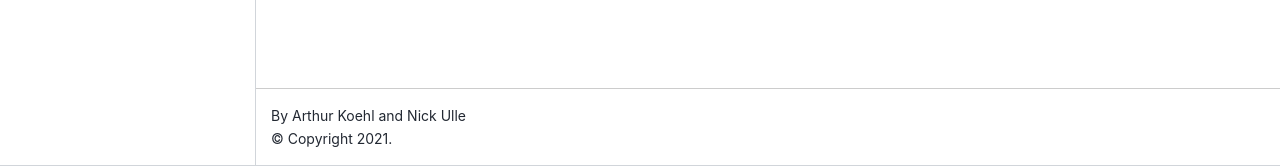
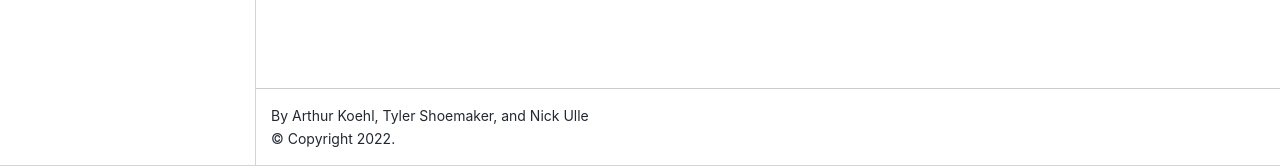
Before and after one commit to ucdavisdatalab/workshop_python_basics, a Jupyter Book: the page built from chapters/acknowledgements.md, in a window 1280 px wide. Shown: the part 734-900 px from the top of the page. Built offline with Jupyter Book 1.0.4 settings and Sphinx 7.4.7 and the Sphinx Book theme 1.1.4, drawn with Linux system fonts in a browser that asks for light colours.

Commit message:
adding Tyler to authors and updating date

```diff
--- a/_config.yml
+++ b/_config.yml
@@ -1,6 +1,6 @@
 title: Python Basics
-author: Arthur Koehl and Nick Ulle
-copyright: "2021"
+author: Arthur Koehl, Tyler Shoemaker, and Nick Ulle
+copyright: "2022"
 logo: img/datalab-logo-full-color-rgb-1.png
 only_build_toc_files: true
 
```
